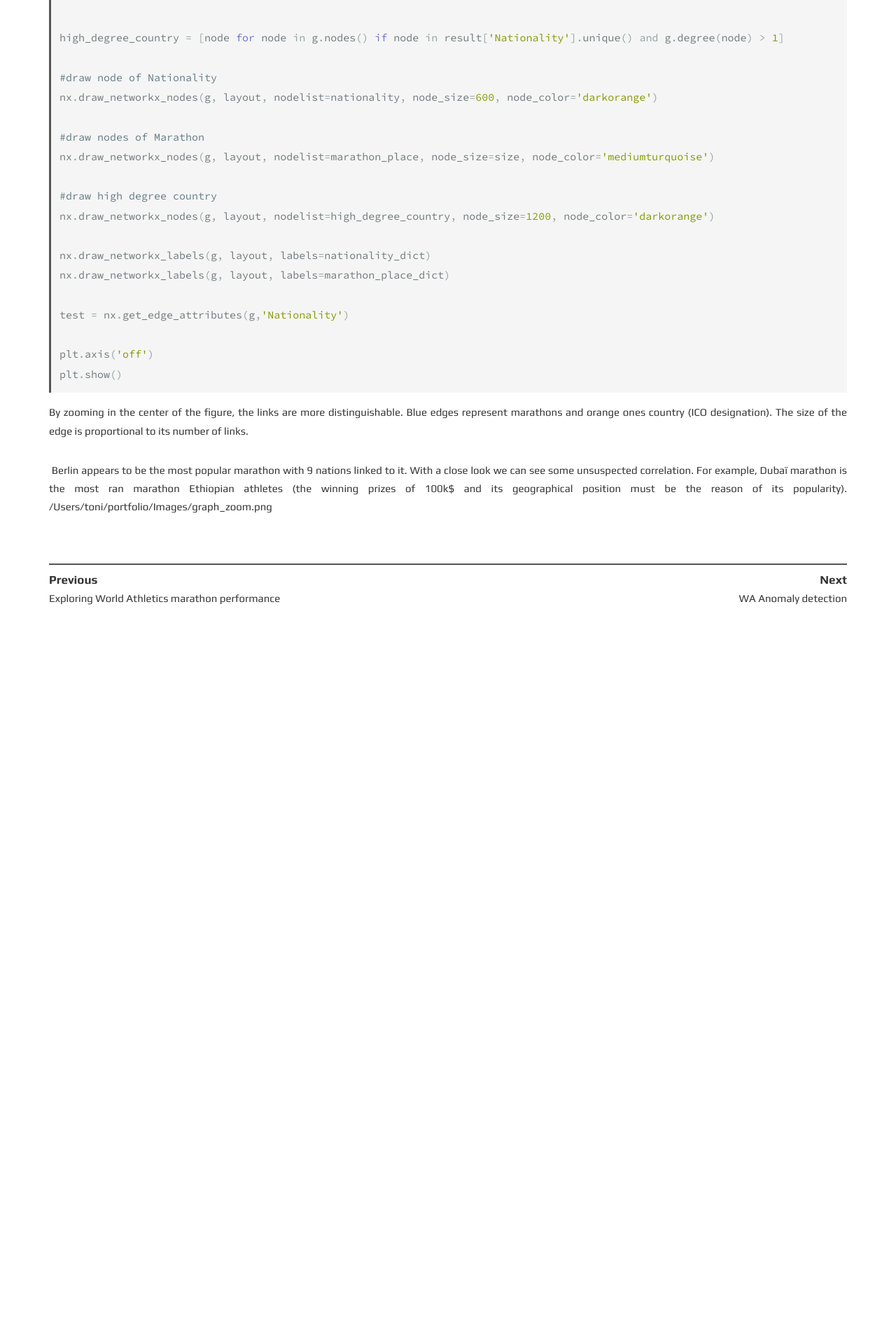
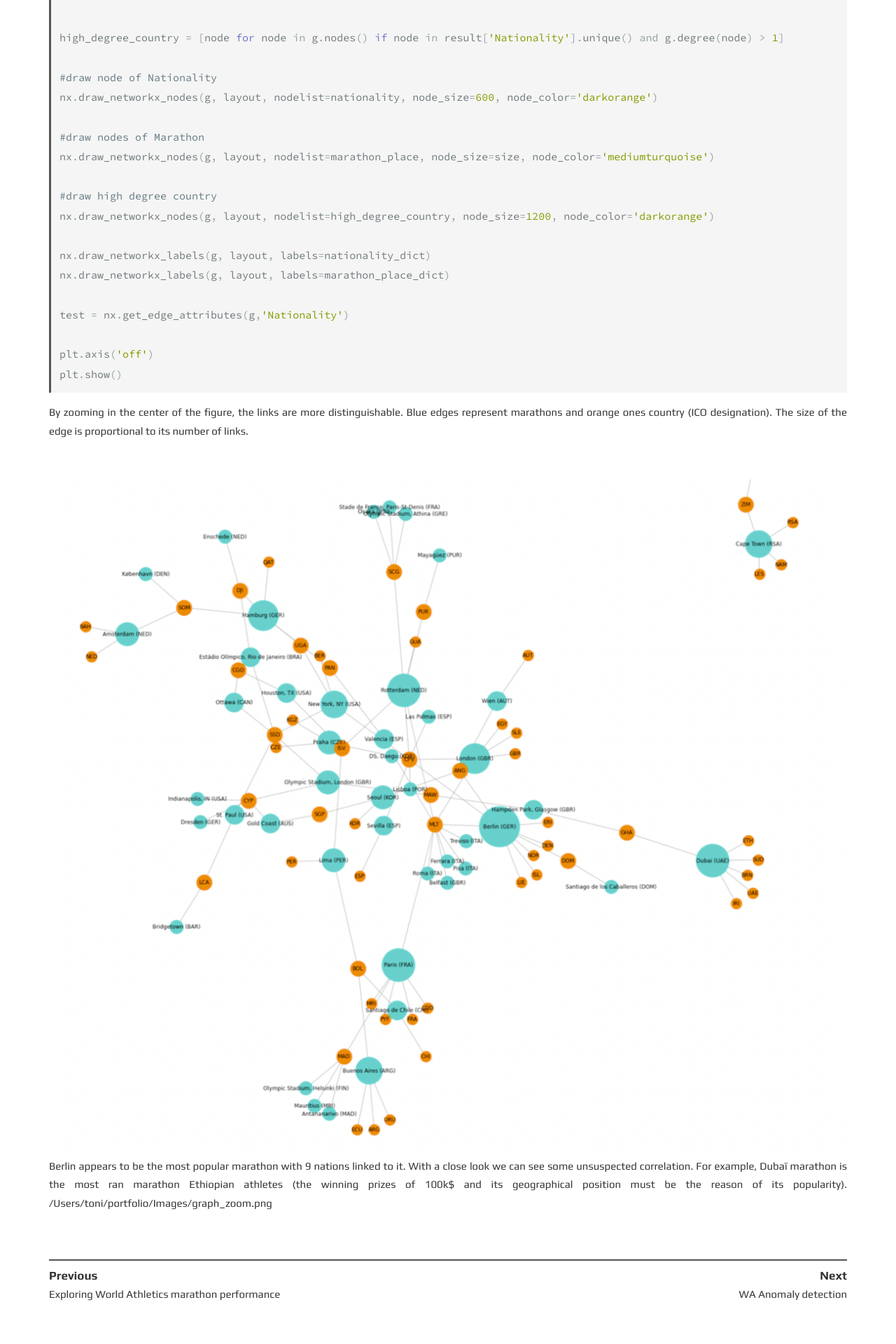
Before and after one commit to ToNi-sn/portfolio, a Jekyll site: the page built from _posts/2021-12-02-Network_Graph-on-marathon-popularity.md, in a window 1280 px wide. Shown: the part 2313-4233 px from the top of the page at 70% size. Built offline with Jekyll 4.4.1, drawn with Linux system fonts in a browser that asks for light colours; before the commit the page ends 3239 px from its top, so only the background shows below that.

Commit message:
fix images

```diff
--- a/_config.yml
+++ b/_config.yml
@@ -22,7 +22,7 @@ author:
 googlewebfonts: family=Play:wght@400;700&family=Source+Code+Pro:ital,wght@0,200;0,300;0,400;0,600;0,700;0,900;1,300;1,400;1,500;1,600;1,700;1,900
 
 # URL settings
-#url: "https://toni-sn.github.io/" # Domain Name of host. [username].github.io for github pages
+#url: "https://toni-sn.github.io" # Domain Name of host. [username].github.io for github pages
 #baseurl: "/portfolio" # sub folder for jekyll site. only if jekyll site not in root of host. leave blank if not wishd. always add / in front.
 permalink: pretty
 
--- a/_posts/2021-12-02-Network_Graph-on-marathon-popularity.md
+++ b/_posts/2021-12-02-Network_Graph-on-marathon-popularity.md
@@ -98,5 +98,6 @@ By zooming in the center of the figure, the links are more distinguishable.
 Blue edges represent marathons and orange ones country (ICO designation). The size of the edge is proportional to its number of links.
 
 ![](Images/graph_zoom.png)
+<img src="{{ site.baseurl }}/Images/graph_zoom.png">
 Berlin appears to be the most popular marathon with 9 nations linked to it. With a close look we can see some unsuspected correlation. For example, Dubaï marathon is the most ran marathon Ethiopian athletes (the winning prizes of 100k$ and its geographical position must be the reason of its popularity).
 /Users/toni/portfolio/Images/graph_zoom.png
```
